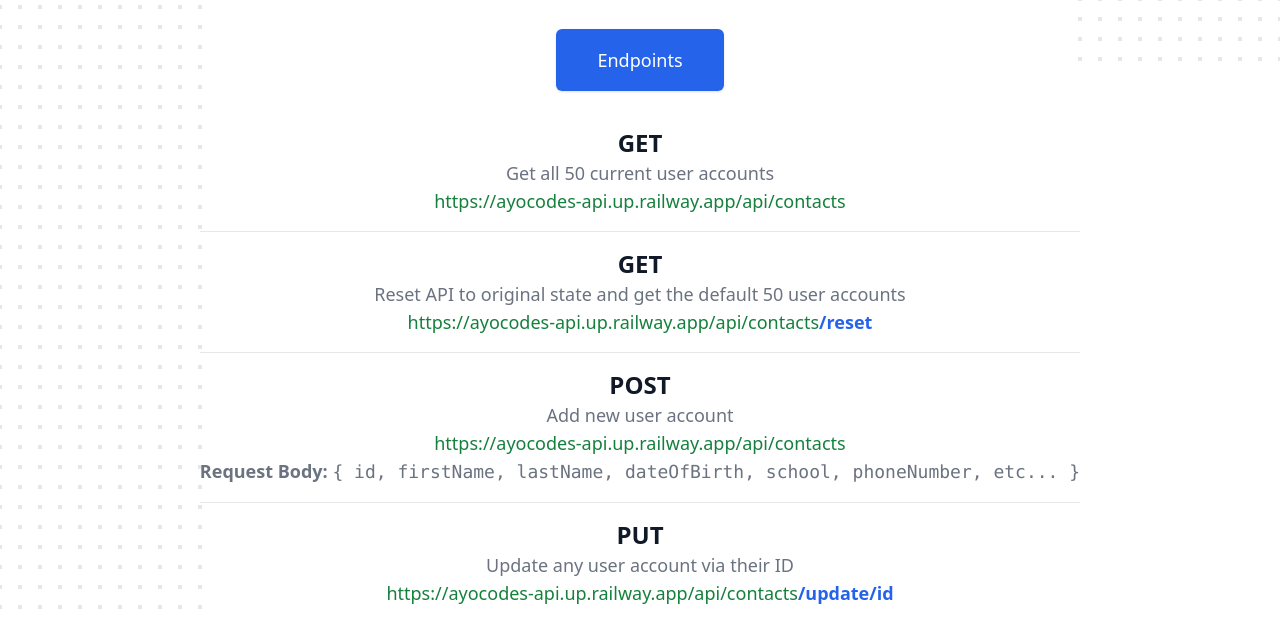
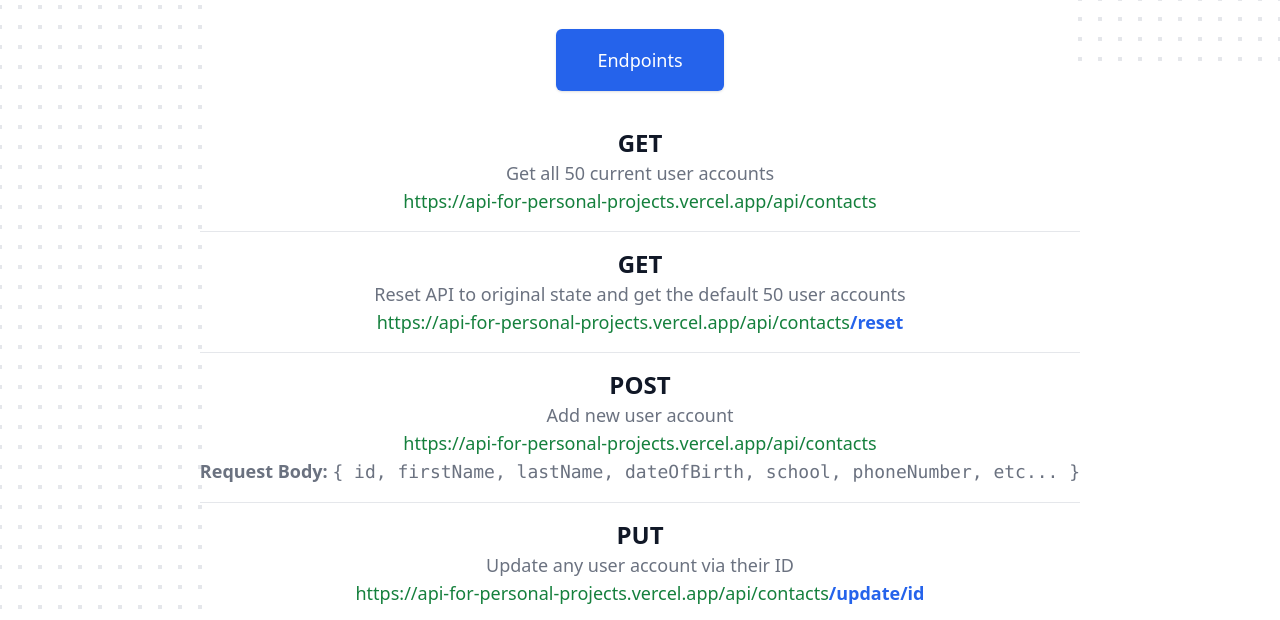
Before and after one commit to AyoCodess/API-for-personal-projects, a website: page public/page.html in a window 1280 px wide. Shown: the part 331-951 px from the top of the page. Drawn offline with nearby package versions, Linux system fonts and the light colour scheme; files that its build step writes are made by us from their sources.

Commit message:
vercel config update for deployment

```diff
--- a/src/index.js
+++ b/index.js
@@ -1,6 +1,6 @@
 import express from 'express';
 import cors from 'cors';
-import { DefaultContacts } from '../Contacts.js';
+import { DefaultContacts } from './Contacts.js';
 import path from 'path';
 
 const app = express();
@@ -8,11 +8,14 @@ const port = process.env.PORT || 3004;
 app.use(cors());
 app.use(express.json());
 const __dirname = path.resolve(path.dirname(''));
-app.use(express.static('dist'));
+
+app.use(express.static('public'));
 let currentContacts;
 
 app.get(`/`, (req, res) => {
-  res.sendFile('./src/page.html', { root: __dirname });
+  res.setHeader('Content-Type', 'text/html');
+  res.setHeader('Cache-Control', 's-max-age=1, stale-while-revalidate');
+  res.sendFile('page.html', { root: path.join(__dirname, 'public') });
 });
 
 // - GET all contacts
@@ -73,3 +76,5 @@ app.get('*', (req, res) => {
 app.listen(port, () => {
   console.log(`App listening on port ${port}`);
 });
+
+export default app;
--- a/src/page.html
+++ b/public/page.html
@@ -15,7 +15,7 @@
       content="Create, Read, Update and Delete user accounts!"
     />
     <meta property="og:image" content="https://i.imgur.com/7LBmyiJ.png" />
-    <meta property="og:url" content="https://ayocodes-api.up.railway.app/" />
+    <meta property="og:url" content="https://api-for-personal-projects.vercel.app/" />
     <meta property="og:site_name" content="AyoCodes REST API" />
     <meta property="og:locale" content="en_GB" />
     <meta property="og:type" content="website" />
@@ -153,8 +153,8 @@
                     <p class="text-lg text-gray-500">
                       Get all 50 current user accounts
                     </p>
-                    <a class="text-green-700 text-lg" href="https://ayocodes-api.up.railway.app/api/contacts/" target="_blank" rel="noopener">
-                      https://ayocodes-api.up.railway.app/api/contacts
+                    <a class="text-green-700 text-lg" href="https://api-for-personal-projects.vercel.app/api/contacts/" target="_blank" rel="noopener">
+                      https://api-for-personal-projects.vercel.app/api/contacts
                     </a>
                   </div>
                 </li>
@@ -164,8 +164,8 @@
                     <p class="text-lg text-gray-500">
                       Reset API to original state and get the default 50 user accounts
                     </p>
-                    <a class="text-lg text-green-700" href="https://ayocodes-api.up.railway.app/api/contacts/reset" target="_blank" rel="noopener">
-                      https://ayocodes-api.up.railway.app/api/contacts<span
+                    <a class="text-lg text-green-700" href="https://api-for-personal-projects.vercel.app/api/contacts/reset" target="_blank" rel="noopener">
+                      https://api-for-personal-projects.vercel.app/api/contacts<span
                         class="font-bold text-blue-600"
                         >/reset</span
                       >
@@ -177,7 +177,7 @@
                     <p class="font-bold text-2xl text-gray-900">POST</p>
                     <p class="text-lg text-gray-500">Add new user account</p>
                     <p class="text-lg text-green-700" >
-                      https://ayocodes-api.up.railway.app/api/contacts
+                      https://api-for-personal-projects.vercel.app/api/contacts
                     </p>
                     <p class="text-lg text-gray-500">
                    <span class="font-bold">Request Body:</span>
@@ -197,7 +197,7 @@
                       Update any user account via their ID
                     </p>
                     <p class="text-lg text-green-700">
-                      https://ayocodes-api.up.railway.app/api/contacts<span
+                      https://api-for-personal-projects.vercel.app/api/contacts<span
                         class="font-bold text-blue-600"
                         >/update/id</span
                       >
@@ -211,7 +211,7 @@
                       Delete any user account via their ID
                     </p>
                     <p class="text-lg text-green-700">
-                      https://ayocodes-api.up.railway.app/api/contacts<span
+                      https://api-for-personal-projects.vercel.app/api/contacts<span
                         class="font-bold text-blue-600"
                         >/id</span
                       >
```
Also changed, not shown: package.json (+4 -4 lines), input.css (renamed from src/input.css), public/output.css (renamed from dist/output.css), vercel.json (added).
